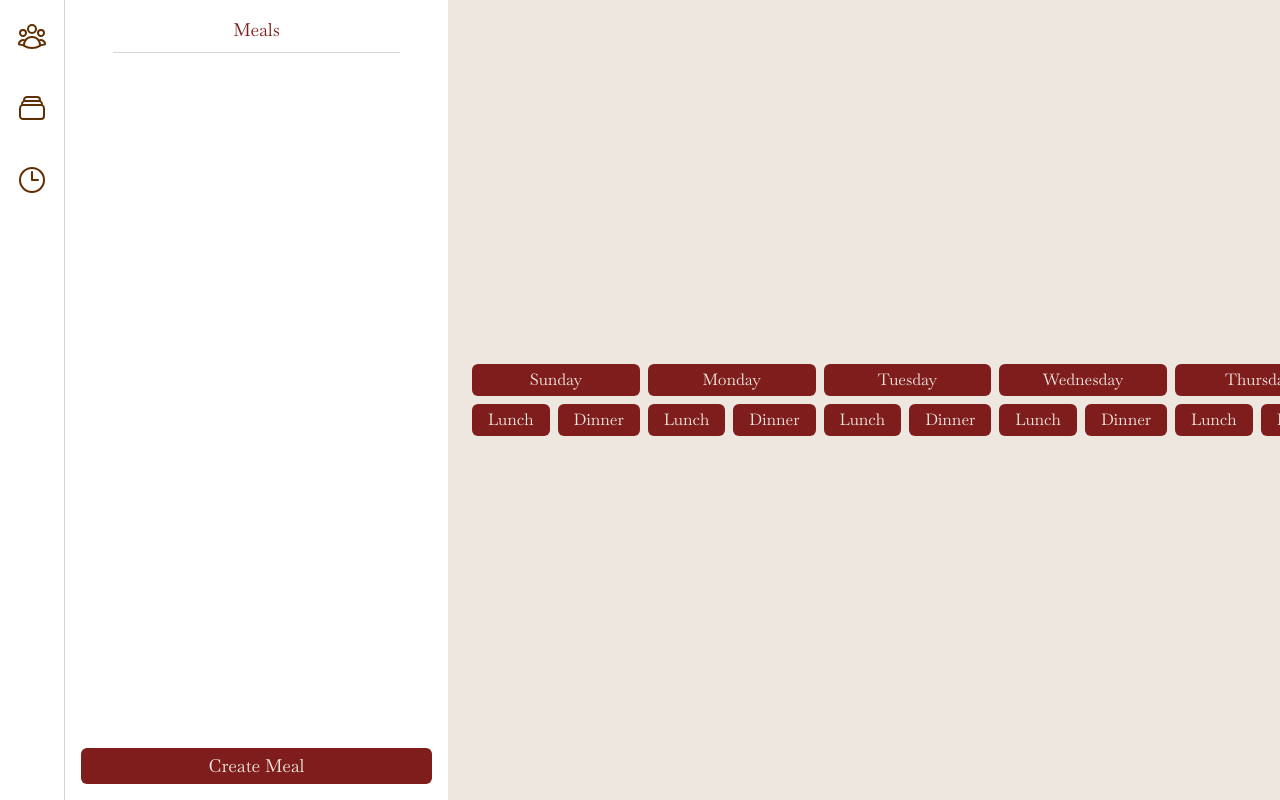
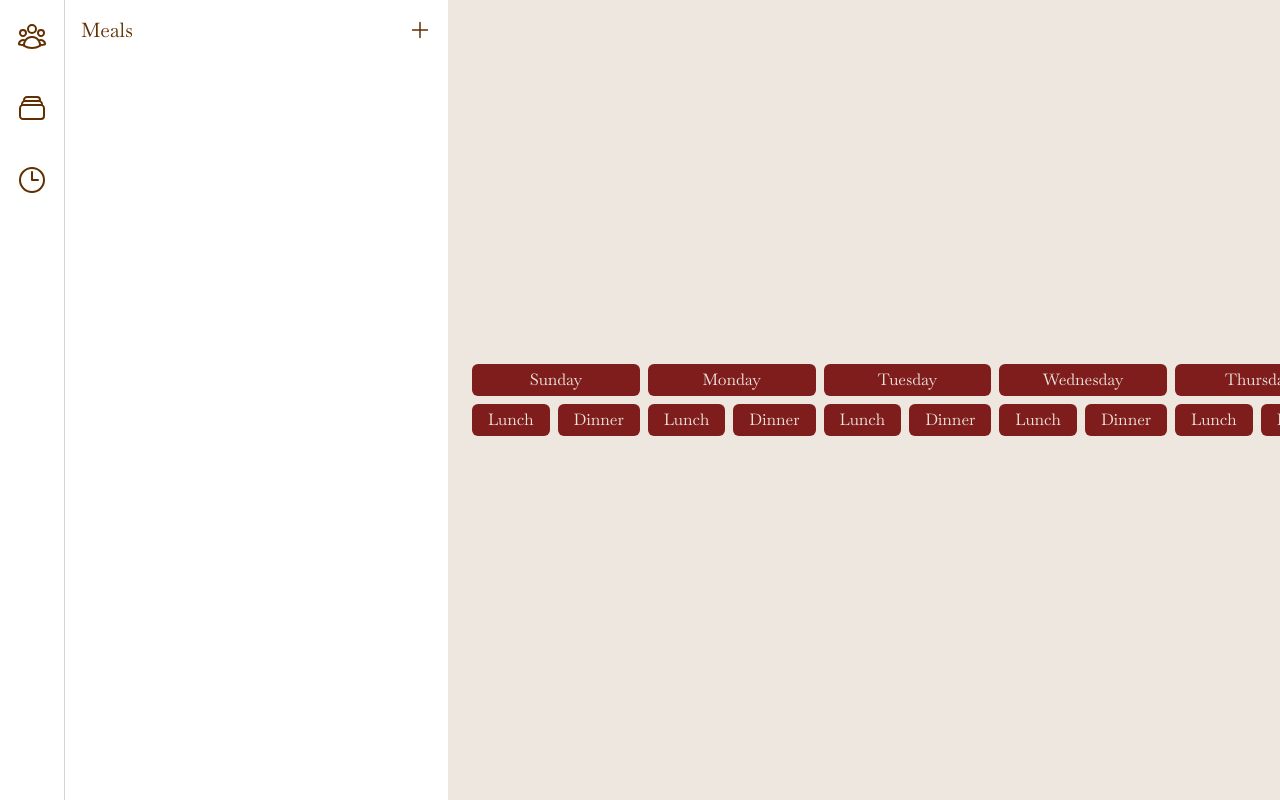
Before and after one commit to Kyle-Levy/meal-planner, a React (Create React App) app: page / in a window 1280 px wide. Both pictures are taken after a click on the icon 32 px from the left and 108 px from the top of the page. Shown: the top 800 px of the page. Built offline with nearby package versions, Linux system fonts and the light colour scheme.

Commit message:
Update meals to use icons

```diff
--- a/src/sidebar.tsx
+++ b/src/sidebar.tsx
@@ -1,16 +1,17 @@
 import {
+    ClockIcon,
+    PlusIcon,
+    RectangleStackIcon,
     UserGroupIcon,
-    ClockIcon,
-    RectangleStackIcon,
-    PlusIcon,
+    XMarkIcon,
 } from '@heroicons/react/24/outline'
 import { useForm } from 'react-hook-form'
 import ColorSelect from './ColorSelect'
+import ProfileTile from './ProfileTile'
 import { useMealSchedule } from './context/MealSchedule'
 import { CustomDragLayer } from './custom-drag-layer'
 import DraggableSidebarTile from './draggable-sidebar-tile'
 import { TileColor } from './tile'
-import ProfileTile from './ProfileTile'
 
 export enum SidebarState {
     MEALS = 'MEALS',
@@ -92,10 +93,14 @@ function MealsContent({ setSidebarView }: SidebarContent) {
 
     return (
         <>
-            <div className="flex items-center justify-center text-lg text-red-900">
-                Meals
+            <div className="flex items-center justify-between text-xl text-brown-900">
+                <span>Meals</span>
+                <PlusIcon
+                    className="h-6 w-6 cursor-pointer text-brown-900"
+                    onClick={() => setSidebarView(SidebarState.CREATE_MEAL)}
+                />
             </div>
-            <div className="mx-8 border-t border-solid border-gray-300" />
+
             {mealScheduler.unscheduledMeals.map((mealToSchedule) => {
                 return (
                     <div className="flex w-full items-center gap-2">
@@ -103,28 +108,18 @@ function MealsContent({ setSidebarView }: SidebarContent) {
                             {...mealToSchedule}
                             key={mealToSchedule.id}
                         />
-                        <span
-                            className="cursor-pointer text-lg text-gray-300"
+                        <XMarkIcon
+                            className="cursor-pointer w-6 h-6 text-gray-400"
                             onClick={() => {
                                 mealScheduler.removeUnscheduledMeal(
                                     mealToSchedule.id
                                 )
                             }}
-                        >
-                            X
-                        </span>
+                        />
                     </div>
                 )
             })}
             <CustomDragLayer />
-            <button
-                className="mt-auto flex items-center justify-center rounded-md bg-red-900 py-1 text-lg text-brown-50"
-                onClick={() => {
-                    setSidebarView(SidebarState.CREATE_MEAL)
-                }}
-            >
-                Create Meal
-            </button>
         </>
     )
 }
```
